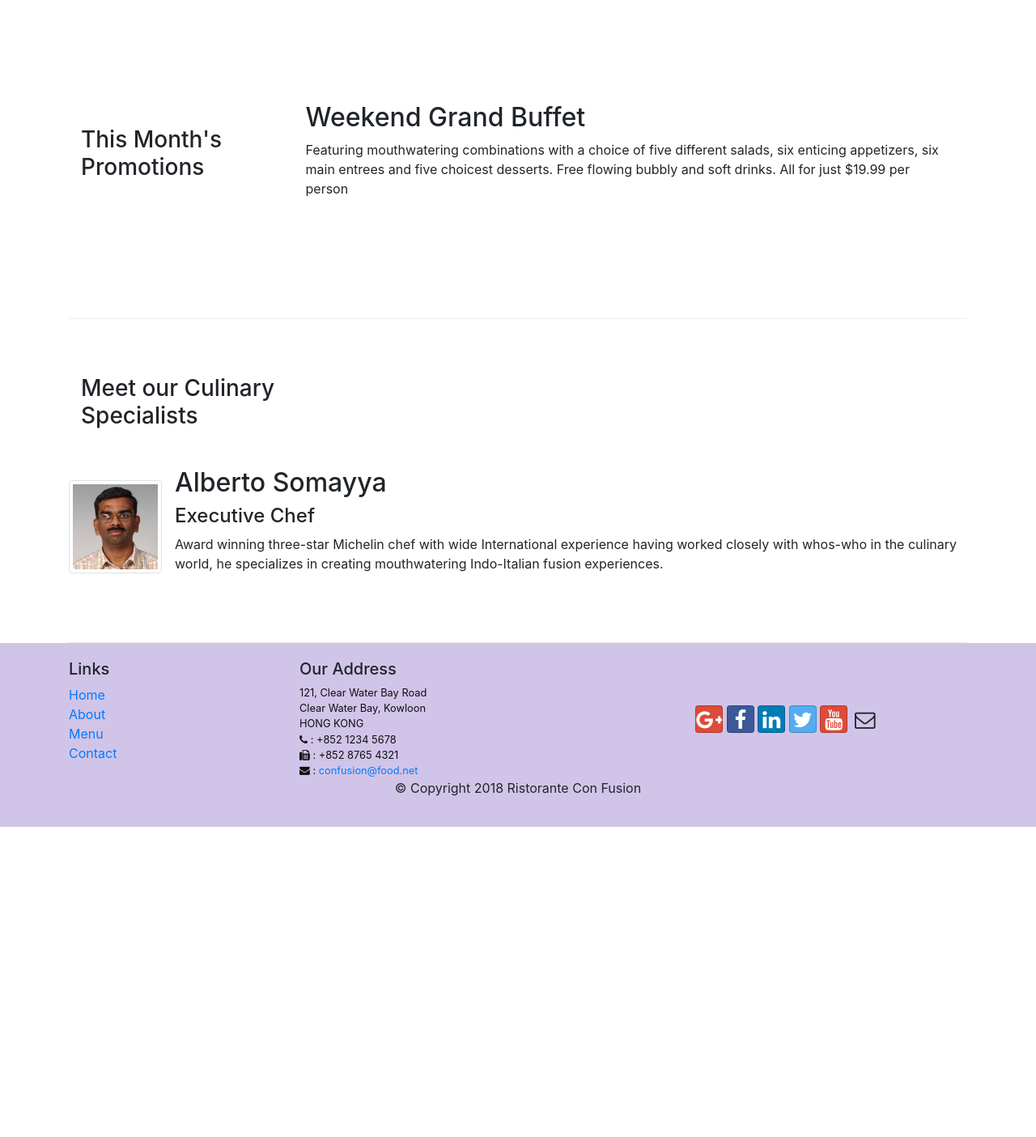
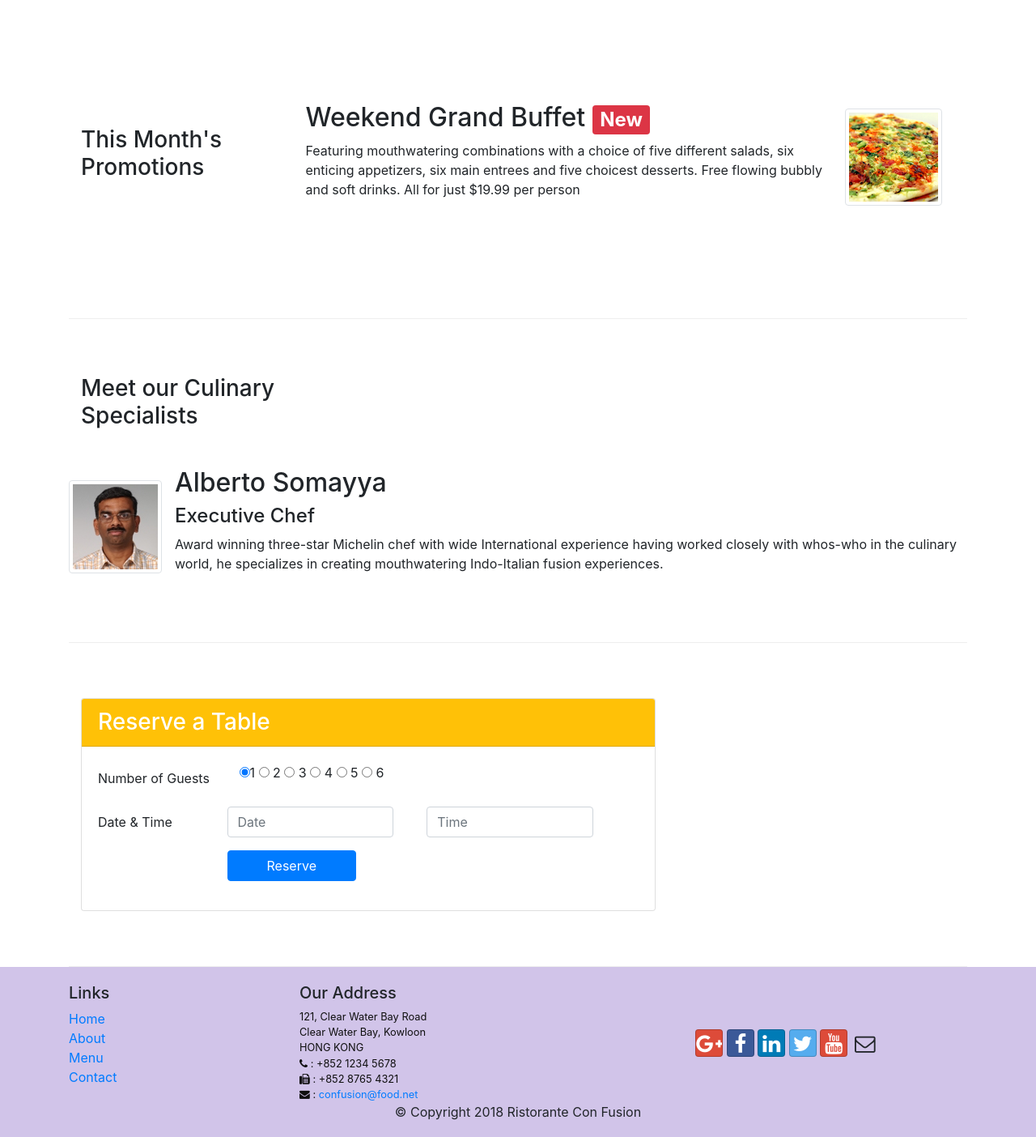
Before and after one commit to aman4411/Bootstrap-Site, a website: page index.html in a window 1280 px wide. Shown: the part 740-2144 px from the top of the page at 81% size. Before the commit the page ends 1761 px from the top, so only its background shows below. Drawn offline with nearby package versions, Linux system fonts and the light colour scheme.

Commit message:
reserve table

```diff
--- a/index.html
+++ b/index.html
@@ -44,11 +44,14 @@
                     <h1>Ristorante con Fusion</h1>
                     <p>We take inspiration from the World's best cuisines, and create a unique fusion experience. Our lipsmacking creations will tickle your culinary senses!</p>
                 </div>
-                <div class="col-12 col-sm">
-                    <div class="col-12 col-sm align-self-center">
+
+                    <div class="col-12 col-sm-3 align-self-center">
                         <img src="img/logo.png" class="img-fluid">
                     </div>
-                </div>
+                    <div class="col-12 col-sm-3 align-self-center">
+                      <a class="col-12 btn btn-warning align-self-center" href="#form">Reserve Table</a>
+                    </div>
+
             </div>
         </div>
     </header>
@@ -73,12 +76,16 @@
 
 
         <div class="row row-content align-items-center">
-            <div class="col-12 col-sm-4 col-md-3">
+            <div class="col-12 col-sm-4 order-sm-first col-md-3">
                 <h3>This Month's Promotions</h3>
             </div>
-            <div class="col col-sm col-md">
-                <h2>Weekend Grand Buffet</h2>
-                <p>Featuring mouthwatering combinations with a choice of five different salads, six enticing appetizers, six main entrees and five choicest desserts. Free flowing bubbly and soft drinks. All for just $19.99 per person </p>
+            <div class="media col col-sm order-sm-last col-md">
+                <img class="d-flex mr-3 img-thumbnail align-self-center order-sm-last"
+                src="img/uthappizza.png" alt="Uthappizza">
+                <div class="media-body order-sm-first">
+                    <h2>Weekend Grand Buffet <span class="badge badge-danger">New</span></h2>
+                    <p>Featuring mouthwatering combinations with a choice of five different salads, six enticing appetizers, six main entrees and five choicest desserts. Free flowing bubbly and soft drinks. All for just $19.99 per person </p>
+                </div>
             </div>
         </div>
 
@@ -97,6 +104,55 @@
                         whos-who in the culinary world, he specializes in
                         creating mouthwatering Indo-Italian fusion experiences.
                         </p>
+                </div>
+            </div>
+        </div>
+
+        <div class="row row-content align-items-center">
+            <div class="col-sm-8">
+                <div class="card">
+                    <h3 class="card-header bg-warning text-white">Reserve a Table</h3>
+                    <div class="card-body">
+                        <form id="form">
+                            <div class="form-group row">
+                                <div class="col-12 col-sm-3">
+                                    <label for="guests" class="col-form-label">Number of Guests</label>
+                                </div>
+
+                                <div class="col-12 col-sm-9 ">
+                                    <label class="radio-inline">
+                                        <input type="radio" name="optradio" checked>1
+                                    </label>
+                                    <label class="radio-inline">
+                                        <input type="radio" name="optradio" > 2
+                                    </label>
+                                    <label class="radio-inline">
+                                        <input type="radio" name="optradio" > 3
+                                    </label>
+                                    <label class="radio-inline">
+                                        <input type="radio" name="optradio" > 4
+                                    </label>
+                                    <label class="radio-inline">
+                                        <input type="radio" name="optradio" > 5
+                                    </label>
+                                    <label class="radio-inline">
+                                        <input type="radio" name="optradio" > 6
+                                    </label>
+                                </div>
+                            </div>
+                            <div class="form-group row">
+                                <label class="col-12 col-sm-3 col-form-label" for="date">Date & Time</label>
+                                <div class="col-12 col-sm-9 row">
+                                    <input class="col-12 col-sm-5 form-control" type="text" id="date" name="date" placeholder="Date">
+                                    <input class="col-12 offset-sm-1 col-sm-5 form-control" type="text" id="time" name="time" placeholder="Time">
+                                </div>
+
+                            </div>
+                            <div class="col-12 form-group row">
+                                <button class="col-6 offset-sm-3 col-sm-3 btn btn-primary" type="button">Reserve</button>
+                            </div>
+                        </form>
+                    </div>
                 </div>
             </div>
         </div>
```
